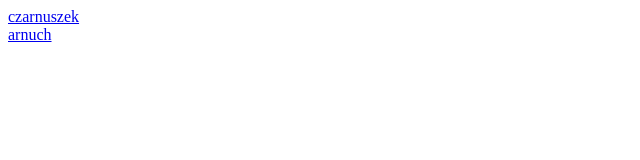
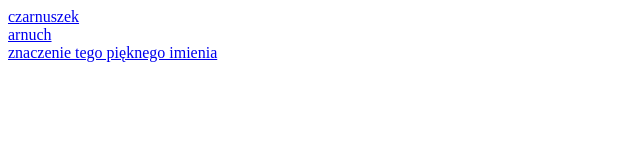
Before and after one commit to Qedaibo/Arnuch, a plain HTML site: page index.html in a window 1280 px wide. Shown: the whole page, without its empty margins (0-640 px from the left). Drawn offline with Linux system fonts and the light colour scheme.

Commit message:
Update index.html

```diff
--- a/index.html
+++ b/index.html
@@ -1,3 +1,5 @@
 <a href="https://www.youtube.com/watch?v=HL4PcRV9kI4">czarnuszek</a>
 <br>
 <a href="https://polski-slownik.pl/rymy-i-slowa-zakonczone-na.php?koncowke=ARNUCH">arnuch</a>
+<br>
+<a href="http://www.meaningslike.com/name-stands-for/arnuch">znaczenie tego pięknego imienia</a>
```
